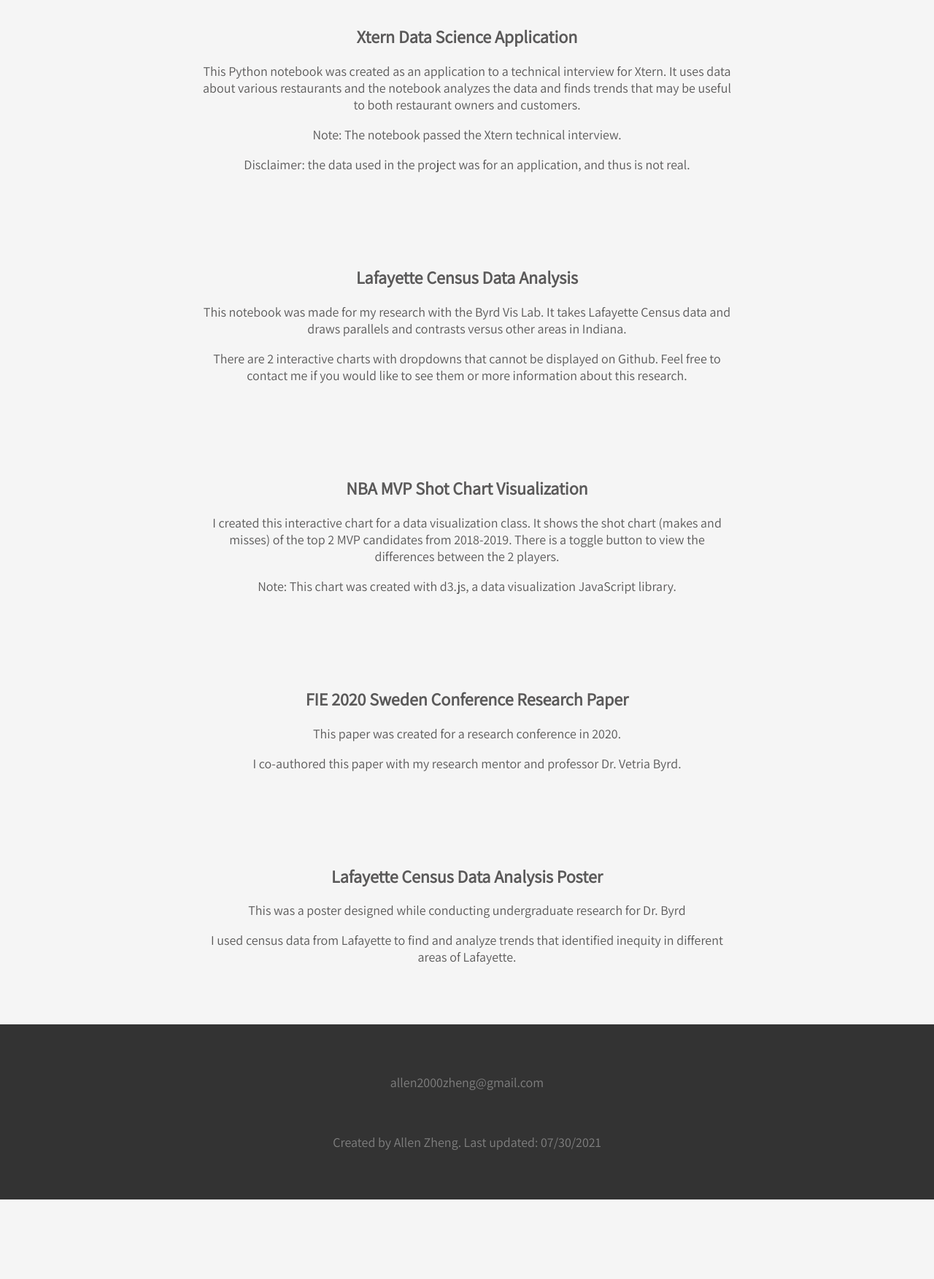
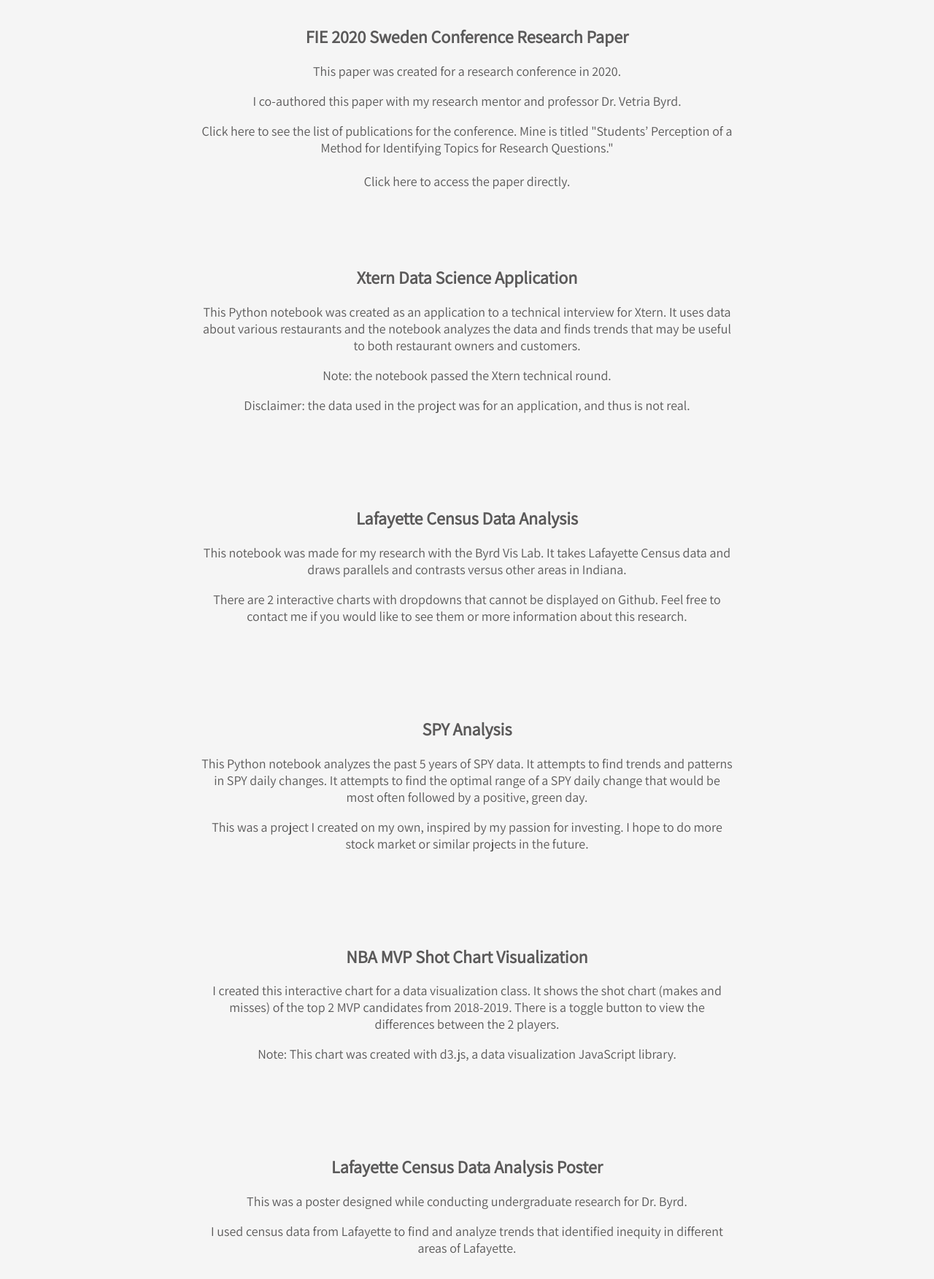
Before and after one commit to azheng456/azheng456.github.io, a plain HTML site: page work.html in a window 1280 px wide. Shown: the part 538-2291 px from the top of the page at 73% size. Before the commit the page ends 2182 px from the top, so only its background shows below. Drawn offline with Linux system fonts and the light colour scheme.

Commit message:
Add files via upload

```diff
--- a/work.html
+++ b/work.html
@@ -18,20 +18,39 @@
 				<a id="nav-about" href="about.html">
 					About<em></em>
 				</a>
-				<a href="https://github.com/azheng456">
+				<a href="https://github.com/azheng456" target="_blank">
 					GitHub
 				</a>
-				<a id="nav-resume" href="images/Resume.pdf">
+				<a id="nav-resume" href="images/Resume.pdf" target="_blank">
 					Resume
 				</a>
 			</div>
 			<div class="title-section">
 				<h1>Check out my work below!</h1>
-				<p>I have a wide variety of projects, involving data visualizations, papers/posters, and design work.</p>
+				<p>I have a wide variety of projects, involving Jupyter Notebooks, data visualizations, and papers/posters.</p>
 			</div>
 		</div>
 		<div class="body">
 			<div class="section home">
+				<div class="card">
+					<div class="text-only">
+						<h2>
+							FIE 2020 Sweden Conference Research Paper
+						</h2>
+						<p>
+							This paper was created for a research conference in 2020.
+						</p>
+						<p>
+							I co-authored this paper with my research mentor and professor Dr. Vetria Byrd.
+						</p>
+						<a href="https://www.fie2020.org/abstracts-and-papers/" target="_blank" class="link">
+							Click here to see the list of publications for the conference. Mine is titled "Students’ Perception of a Method for Identifying Topics for Research Questions."
+						</a><br><br>
+						<a href="https://aic-atlas.s3.eu-north-1.amazonaws.com/projects/e7299991-eb2b-4764-a849-4909e01fb07d/documents/rUPxZaaL2AiQTOgCUoM7Bbqv3zgXvpXPRsBXljMq.pdf" target="_blank" class="link">
+							Click here to access the paper directly.
+						</a>
+					</div>
+				</div>
 				<a href="https://github.com/azheng456/2020-Xtern-Data-Science/blob/main/XternDS.ipynb" class="card">
 					<div class="text-only">
 						<h2>
@@ -41,14 +60,14 @@
 							This Python notebook was created as an application to a technical interview for Xtern. It uses data about various restaurants and the notebook analyzes the data and finds trends that may be useful to both restaurant owners and customers.
 						</p>
 						<p>
-							Note: The notebook passed the Xtern technical interview.
+							Note: the notebook passed the Xtern technical round.
 						</p>
 						<p>
 							Disclaimer: the data used in the project was for an application, and thus is not real.
 						</p>
 					</div>
 				</a>
-				<a href="harden_giannis.html" class="card">
+				<a href="https://github.com/azheng456/LafayetteCensusData_Notebook/blob/main/Research_Final.ipynb" class="card">
 					<div class="text-only">
 						<h2>
 							Lafayette Census Data Analysis
@@ -58,6 +77,19 @@
 						</p>
 						<p>
 							There are 2 interactive charts with dropdowns that cannot be displayed on Github. Feel free to contact me if you would like to see them or more information about this research.
+						</p>
+					</div>
+				</a>
+				<a href="https://github.com/azheng456/stocks/blob/main/SPY_gain.ipynb" class="card">
+					<div class="text-only">
+						<h2>
+							SPY Analysis
+						</h2>
+						<p>
+							This Python notebook analyzes the past 5 years of SPY data. It attempts to find trends and patterns in SPY daily changes. It attempts to find the optimal range of a SPY daily change that would be most often followed by a positive, green day.
+						</p>
+						<p>
+							This was a project I created on my own, inspired by my passion for investing. I hope to do more stock market or similar projects in the future.
 						</p>
 					</div>
 				</a>
@@ -74,29 +106,29 @@
 						</p>
 					</div>
 				</a>
-				<a href="images/FIE_Paper.pdf" class="card">
-					<div class="text-only">
-						<h2>
-							FIE 2020 Sweden Conference Research Paper
-						</h2>
-						<p>
-							This paper was created for a research conference in 2020.
-						</p>
-						<p>
-							I co-authored this paper with my research mentor and professor Dr. Vetria Byrd.
-						</p>
-					</div>
-				</a>
 				<a href="images/Final_Poster.pdf" class="card">
 					<div class="text-only">
 						<h2>
 							Lafayette Census Data Analysis Poster
 						</h2>
 						<p>
-							This was a poster designed while conducting undergraduate research for Dr. Byrd
+							This was a poster designed while conducting undergraduate research for Dr. Byrd.
 						</p>
 						<p>
 							I used census data from Lafayette to find and analyze trends that identified inequity in different areas of Lafayette.
+						</p>
+					</div>
+				</a>
+				<a href="images/NBA Graphic.pdf" class="card">
+					<div class="text-only">
+						<h2>
+							NBA Top 5 Players 2016-2019
+						</h2>
+						<p>
+							This is an NBA Graphic I created in Adobe Illustrator highlighting the top 5 players from each year by ESPN.
+						</p>
+						<p>
+							I also used my basketball knowledge as an NBA fan and pulled stats to help visualize the NBA stars and their strengths.
 						</p>
 					</div>
 				</a>
@@ -106,7 +138,7 @@
 		<div class="foot">
 			<div class="links">
 				<p>allen2000zheng@gmail.com</p><br>
-				<p>Created by Allen Zheng. Last updated: 07/30/2021</p>
+				<p>Created by Allen Zheng. Last updated: 10/4/2021</p>
 			</div>
 		</div>	</body>
 
```
Also changed, not shown: about.html (+3 -3 lines), index.html (+4 -4 lines).
